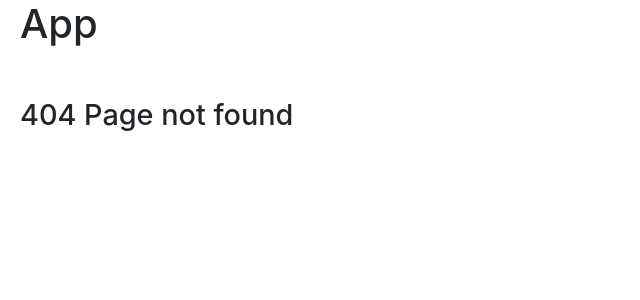
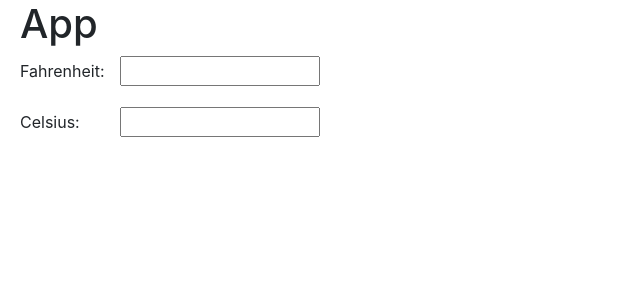
Before and after one commit to rmstibbard/week-09-react, a React (Create React App) app: page /temp in a window 1280 px wide. Before the commit this address had no page. Shown: the top 300 px of the page, without its empty margins (0-640 px from the left). Built offline with nearby package versions, Linux system fonts and the light colour scheme.

Commit message:
Prebuilt Components - Temperature Converter

```diff
--- a/src/App.js
+++ b/src/App.js
@@ -20,6 +20,7 @@ import Progress from "./components5/Progress";
 import CatchMe from "./components5/CatchMe";
 import PasswordStrength from "./components5/PasswordStrength";
 import List from "./components5/List";
+import TempConverter from "./components5/TempConverter";
 
 
 const App = () => (
@@ -36,6 +37,8 @@ const App = () => (
         <Route exact path="/password-strength" component={PasswordStrength} />
 
         <Route exact path="/list" component={List} />
+
+        <Route exact path="/temp" component={TempConverter} />
 
         <Route exact path="/catch-me">
           <CatchMe jump={100} />
--- /dev/null
+++ b/src/components5/TempConverter.js
@@ -0,0 +1,54 @@
+import React, { Component } from 'react';
+import { Form, FormGroup } from "react-bootstrap";
+
+
+class TempConverter extends Component {
+    constructor(props) {
+        super(props);
+        this.state = { inputC: "", inputF: "" };
+        this.handleChangeF = this.handleChangeF.bind(this);
+        this.handleChangeC = this.handleChangeC.bind(this);
+    }
+
+    handleChangeF(e) {
+        this.setState({
+            inputF: e.currentTarget.value, inputC: ((e.currentTarget.value - 32) * (5 / 9)).toFixed(3)
+        });
+    }
+
+    handleChangeC(e) {
+        this.setState({
+            inputC: e.currentTarget.value, inputF: ((e.currentTarget.value * (9 / 5)) + 32).toFixed(3)
+        });
+    }
+
+    render() {
+        return (
+
+            <Form>
+                <FormGroup>
+                    <Form.Label>Fahrenheit:</Form.Label>
+                    <Form.Control
+                        custom="true"
+                        inline="true"
+                        onChange={this.handleChangeF}
+                        value={this.state.inputF}
+                    />
+                </FormGroup>
+                <FormGroup>
+                    <Form.Label>Celsius:</Form.Label>
+                    <Form.Control
+                        custom="true"
+                        inline="true"
+                        onChange={this.handleChangeF}
+                        value={this.state.inputC}
+                    />
+                </FormGroup>
+            </Form >
+
+        )
+    }
+
+}
+
+export default TempConverter;
```
